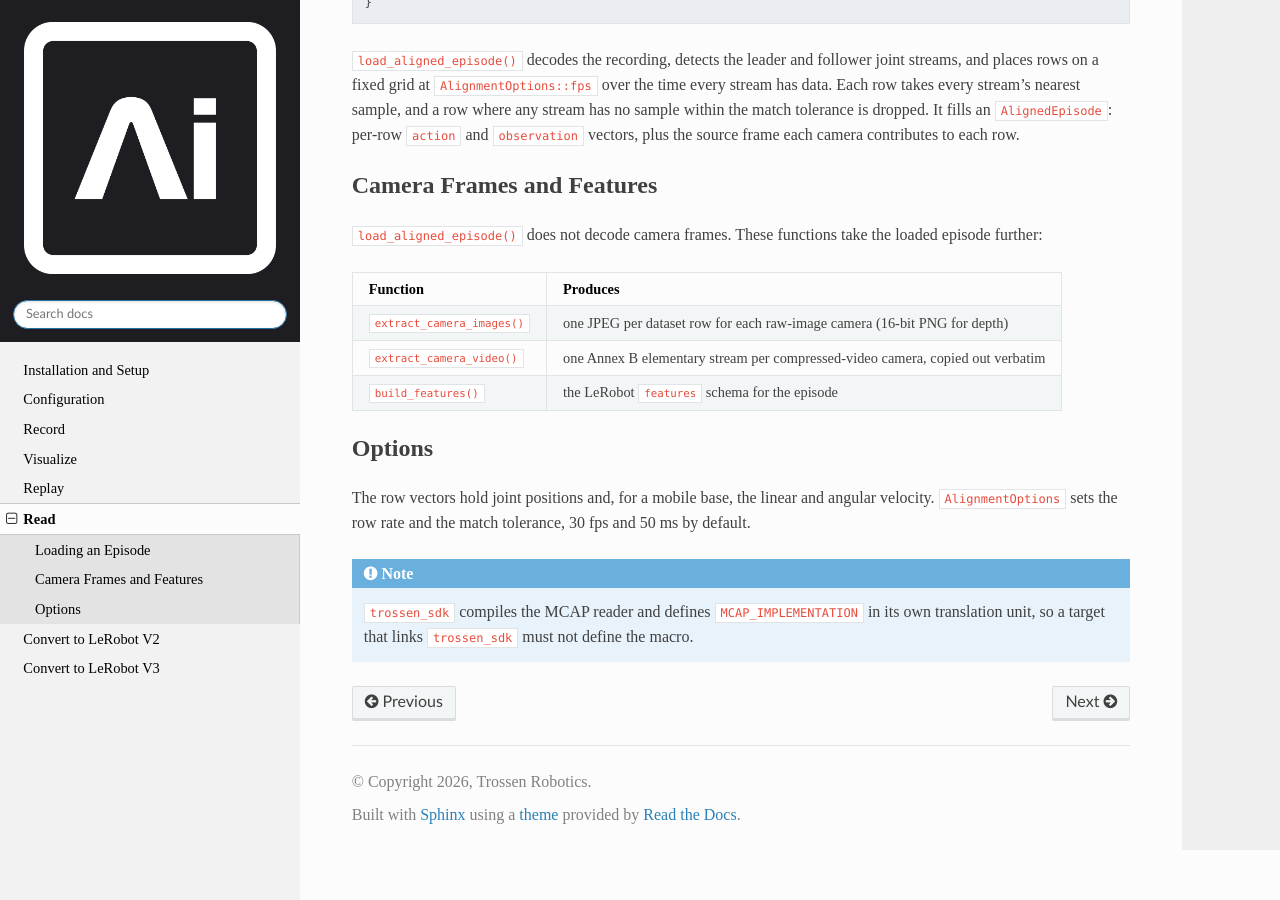
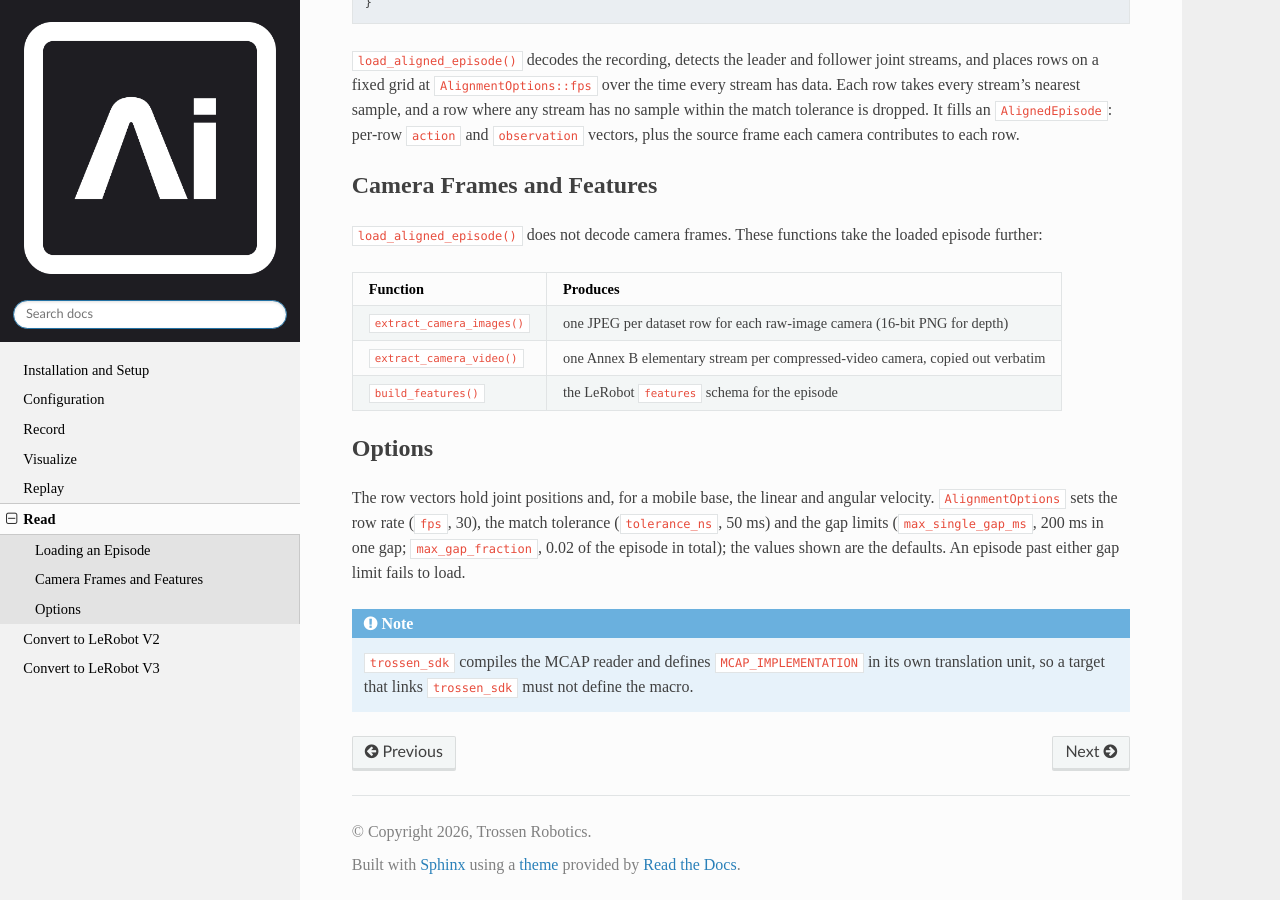
Before and after one commit to TrossenRobotics/trossen_sdk, a Sphinx documentation site: the page built from docs/read.rst, in a window 1280 px wide and 900 px high, scrolled down 814 px. Built offline with Sphinx 7.4.7 and the Read the Docs theme 3.1.0, drawn with Linux system fonts in a browser that asks for light colours; some web fonts are replaced; before the commit the page ends 1664 px from its top, so only the background shows below that.

Commit message:
[skip ci] docs: document the row gap limits

```diff
--- a/docs/convert.rst
+++ b/docs/convert.rst
@@ -302,6 +302,8 @@ An episode fails when:
 - no stretch of time has data from every leader, follower and camera stream, and from the mobile base on a mobile robot.
   The log names the stream that ends first, the stream that starts last, and the gap between them.
 - a mobile robot's base channel has no messages.
+- rows are missing for more than 200 ms in one gap, or for more than 2% of the episode in total.
+  Shorter gaps are listed in the log with their length and the stream that had no sample.
 
 What's Next
 ===========
--- a/docs/read.rst
+++ b/docs/read.rst
@@ -64,7 +64,8 @@ Options
 =======
 
 The row vectors hold joint positions and, for a mobile base, the linear and angular velocity.
-``AlignmentOptions`` sets the row rate and the match tolerance, 30 fps and 50 ms by default.
+``AlignmentOptions`` sets the row rate (``fps``, 30), the match tolerance (``tolerance_ns``, 50 ms) and the gap limits (``max_single_gap_ms``, 200 ms in one gap; ``max_gap_fraction``, 0.02 of the episode in total); the values shown are the defaults.
+An episode past either gap limit fails to load.
 
 .. note::
 
```
